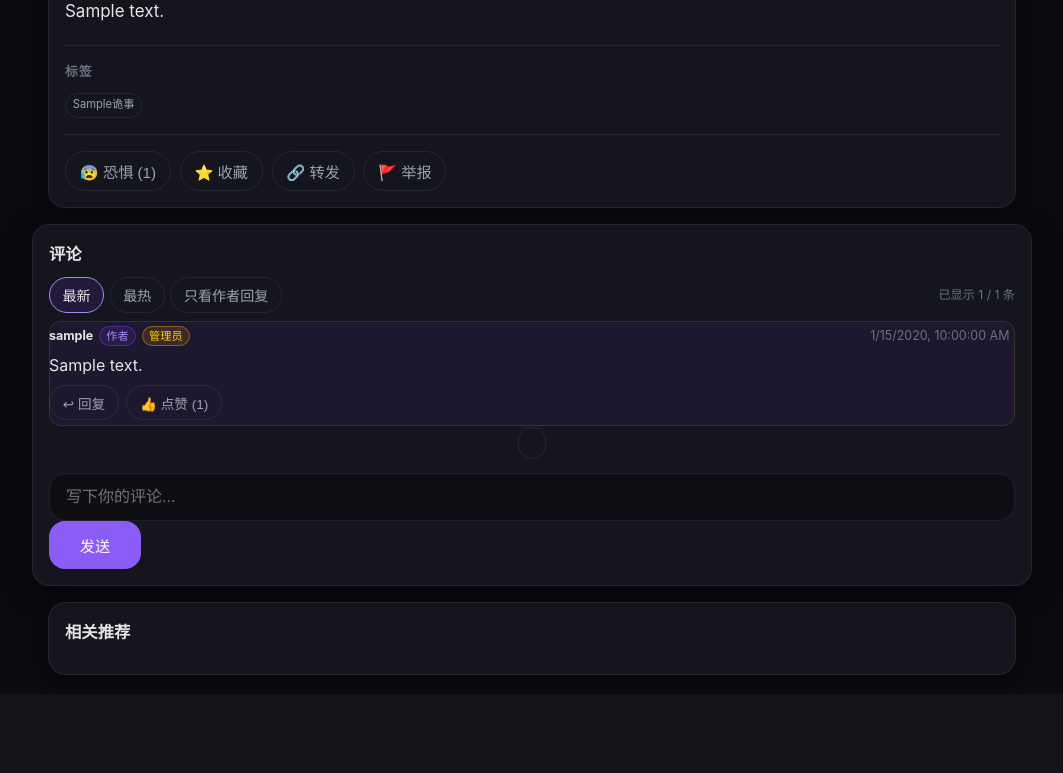
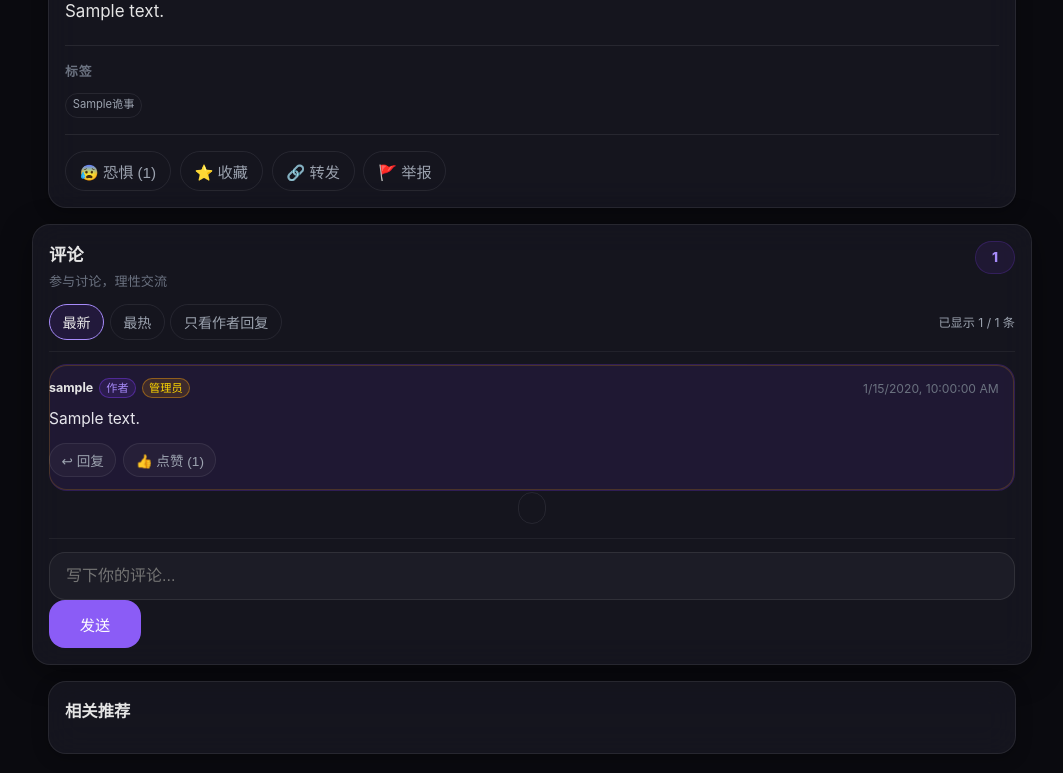
Before and after one commit to gaochenyang666-droid/guihua, a Flask app: a page that uses templates/story.html in a window 1280 px wide. Shown: the part 938-1711 px from the top of the page, without its empty margins (108-1171 px from the left). Before the commit the page ends 1613 px from the top, so only its background shows below. Run offline with Flask 3, Linux system fonts and the light colour scheme; tables that the repository leaves empty hold one stand-in row (values such as "Sample post"); grey boxes marked "Sample" are stand-in pictures; some libraries are stand-ins or nearby versions.

Commit message:
style(story): refine comments module presentation

```diff
--- a/static/css/base.css
+++ b/static/css/base.css
@@ -896,8 +896,42 @@ body.page-motion.page-leaving {
 }
 
 .story-comments-title {
-    margin: 0 0 0.6rem;
-    font-size: 1.02rem;
+    margin: 0;
+    font-size: 1.08rem;
+}
+
+.story-comments-head {
+    display: flex;
+    align-items: flex-start;
+    justify-content: space-between;
+    gap: 0.8rem;
+    margin-bottom: 0.8rem;
+}
+
+.story-comments-heading {
+    min-width: 0;
+}
+
+.story-comments-subtitle {
+    margin: 0.22rem 0 0;
+    color: var(--text-muted);
+    font-size: 0.82rem;
+    line-height: 1.5;
+}
+
+.story-comments-count {
+    display: inline-flex;
+    align-items: center;
+    justify-content: center;
+    min-width: 40px;
+    min-height: 32px;
+    padding: 0.28rem 0.7rem;
+    border-radius: 999px;
+    border: 1px solid rgba(124, 58, 237, 0.22);
+    background: rgba(124, 58, 237, 0.1);
+    color: var(--accent-purple-light);
+    font-weight: 800;
+    font-size: 0.86rem;
 }
 
 .story-comments-panel,
@@ -930,8 +964,10 @@ body.page-motion.page-leaving {
 }
 
 .story-comments-section .comments-toolbar {
-    margin: 0 0 0.55rem;
+    margin: 0 0 0.75rem;
     gap: 0.55rem;
+    padding-bottom: 0.65rem;
+    border-bottom: 1px solid rgba(255, 255, 255, 0.06);
 }
 
 .story-comments-section .comments-toolbar-group {
@@ -946,21 +982,29 @@ body.page-motion.page-leaving {
 
 .story-comments-section .comments-filter-meta {
     font-size: 0.76rem;
+    color: var(--text-secondary);
 }
 
 .story-comments-section .post-comments-list {
     min-height: 0;
+    display: flex;
+    flex-direction: column;
+    gap: 0.78rem;
 }
 
 .story-comments-section .post-comment-compose {
     align-items: flex-end;
     gap: 0.6rem;
-    margin-top: 0.55rem;
+    margin-top: 0.7rem;
+    padding-top: 0.8rem;
+    border-top: 1px solid rgba(255, 255, 255, 0.06);
 }
 
 .story-comments-section .post-comment-compose .form-input {
     min-height: 48px;
     border-radius: 16px;
+    background: rgba(255, 255, 255, 0.035);
+    border-color: rgba(255, 255, 255, 0.09);
 }
 
 .story-comments-section .post-comment-compose .btn {
@@ -968,6 +1012,79 @@ body.page-motion.page-leaving {
     min-height: 48px;
     border-radius: 16px;
     box-shadow: none;
+}
+
+.story-comments-section .comment-item {
+    padding: 0.85rem 0.95rem 0.82rem;
+    border-radius: 18px;
+    border: 1px solid rgba(255, 255, 255, 0.06);
+    background: rgba(255, 255, 255, 0.025);
+}
+
+.story-comments-section .comment-item.is-author-comment {
+    background: rgba(124, 58, 237, 0.1);
+    border-color: rgba(124, 58, 237, 0.18);
+}
+
+.story-comments-section .comment-item.is-admin-comment {
+    box-shadow: inset 0 0 0 1px rgba(245, 158, 11, 0.2);
+}
+
+.story-comments-section .comment-header {
+    gap: 0.5rem 0.8rem;
+    margin-bottom: 0.45rem;
+}
+
+.story-comments-section .comment-time {
+    color: var(--text-muted);
+    font-size: 0.76rem;
+}
+
+.story-comments-section .comment-body-text {
+    color: rgba(241, 241, 247, 0.95);
+    font-size: 0.97rem;
+    line-height: 1.72;
+}
+
+.story-comments-section .comment-actions-row {
+    display: flex;
+    flex-wrap: wrap;
+    gap: 0.42rem;
+    margin-top: 0.65rem;
+}
+
+.story-comments-section .comment-action-btn {
+    min-height: 34px;
+    padding: 0.34rem 0.72rem;
+    border-radius: 999px;
+    color: var(--text-secondary);
+    background: rgba(255, 255, 255, 0.03);
+    border-color: rgba(255, 255, 255, 0.08);
+}
+
+.story-comments-section .comment-action-btn:hover,
+.story-comments-section .comment-action-btn:focus-visible {
+    color: var(--text-primary);
+    border-color: rgba(124, 58, 237, 0.24);
+    background: rgba(124, 58, 237, 0.08);
+}
+
+.story-comments-section .comment-thread-toggle-wrap {
+    margin-top: 0.55rem;
+}
+
+.story-comments-section .comment-thread-group {
+    margin-top: 0.7rem;
+}
+
+.story-comments-section .inline-reply-box {
+    margin-top: 0.65rem;
+    padding: 0.78rem;
+    border-radius: 16px;
+}
+
+.story-comments-section .inline-reply-title {
+    margin-bottom: 0.55rem;
 }
 
 .seo-story-cover {
--- a/static/post-comments.js
+++ b/static/post-comments.js
@@ -56,23 +56,23 @@
                             '<div class="inline-reply-title">回复 @' + escapeHtml(state.replyTargetName || nick) + '</div>' +
                             '<div class="inline-reply-actions">' +
                                 '<input type="text" id="inlineReplyInput" class="form-input" placeholder="写下你的回复..." value="' + escapeAttr(state.replyDraftText || '') + '">' +
-                                '<button class="btn btn-primary btn-sm" type="button" data-action="submit-inline-reply">发送</button>' +
-                                '<button class="btn btn-ghost btn-sm" type="button" data-action="cancel-inline-reply">取消</button>' +
+                                '<button class="btn btn-primary btn-sm comment-action-btn comment-action-btn-primary" type="button" data-action="submit-inline-reply">发送</button>' +
+                                '<button class="btn btn-ghost btn-sm comment-action-btn" type="button" data-action="cancel-inline-reply">取消</button>' +
                             '</div>' +
                         '</div>'
                     )
                     : '';
                 return (
-                    '<div class="' + commentClasses.join(' ') + '" style="margin-left:' + margin + 'px; border-left:' + border + '; padding-left:' + padding + ';">' +
-                    '<div class="comment-header"><div class="comment-author-line"><span class="comment-author-name">' + escapeHtml(nick) + '</span>' + authorTag + adminTag + '</div><span>' + escapeHtml(created) + '</span></div>' +
-                    '<div style="margin-bottom:0.45rem;">' + mentionifyText((comment && comment.content) || '') + '</div>' +
-                    '<div style="display:flex; gap:0.45rem; flex-wrap:wrap;">' +
-                        '<button class="btn btn-ghost btn-sm" type="button" data-action="reply" data-parent-id="' + Number(comment.id) + '" data-nickname="' + escapeAttr(nick) + '">↩ 回复</button>' +
-                        '<button class="btn btn-ghost btn-sm" type="button" data-action="like-comment" data-comment-id="' + Number(comment.id) + '">' + ((comment && comment.is_liked) ? '👍 已赞' : '👍 点赞') + ' (' + Number((comment && comment.likes_count) || 0) + ')</button>' +
+                    '<div class="' + commentClasses.join(' ') + ' comment-depth-' + Math.min(depth, 4) + '" data-comment-depth="' + depth + '">' +
+                    '<div class="comment-header"><div class="comment-author-line"><span class="comment-author-name">' + escapeHtml(nick) + '</span>' + authorTag + adminTag + '</div><span class="comment-time">' + escapeHtml(created) + '</span></div>' +
+                    '<div class="comment-body-text">' + mentionifyText((comment && comment.content) || '') + '</div>' +
+                    '<div class="comment-actions-row">' +
+                        '<button class="btn btn-ghost btn-sm comment-action-btn" type="button" data-action="reply" data-parent-id="' + Number(comment.id) + '" data-nickname="' + escapeAttr(nick) + '">↩ 回复</button>' +
+                        '<button class="btn btn-ghost btn-sm comment-action-btn" type="button" data-action="like-comment" data-comment-id="' + Number(comment.id) + '">' + ((comment && comment.is_liked) ? '👍 已赞' : '👍 点赞') + ' (' + Number((comment && comment.likes_count) || 0) + ')</button>' +
                     '</div>' +
                     inlineReplyComposer +
                     (collapseDeepReplies
-                        ? '<div class="comment-thread-toggle-wrap"><button class="btn btn-ghost btn-sm comment-thread-toggle" type="button" data-action="toggle-replies" data-target-id="' + replyThreadId + '" data-collapsed-label="展开 ' + replyCount + ' 条深层回复" data-expanded-label="收起深层回复" aria-expanded="false">展开 ' + replyCount + ' 条深层回复</button></div><div class="comment-thread-group" id="' + replyThreadId + '" hidden>' + replies + '</div>'
+                        ? '<div class="comment-thread-toggle-wrap"><button class="btn btn-ghost btn-sm comment-thread-toggle comment-action-btn" type="button" data-action="toggle-replies" data-target-id="' + replyThreadId + '" data-collapsed-label="展开 ' + replyCount + ' 条深层回复" data-expanded-label="收起深层回复" aria-expanded="false">展开 ' + replyCount + ' 条深层回复</button></div><div class="comment-thread-group" id="' + replyThreadId + '" hidden>' + replies + '</div>'
                         : replies) +
                     '</div>'
                 );
@@ -173,7 +173,16 @@
                 var host = document.getElementById('postCommentsList');
                 if (!host) return;
                 var commentsHtml = renderVisibleComments(state, post);
-                host.innerHTML = commentsHtml || '<div style="color:var(--text-muted);">暂无评论</div>';
+                host.innerHTML = commentsHtml || '<div class="state-empty profile-inline-state">暂无评论</div>';
+                Array.prototype.forEach.call(host.querySelectorAll('[data-comment-depth]'), function (node) {
+                    var rawDepth = Number(node.getAttribute('data-comment-depth') || 0);
+                    var margin = Math.max(0, rawDepth) * 20;
+                    var border = rawDepth > 0 ? '2px solid var(--border-color)' : 'none';
+                    var padding = rawDepth > 0 ? '0.9rem' : '0';
+                    node.style.marginLeft = margin + 'px';
+                    node.style.borderLeft = border;
+                    node.style.paddingLeft = padding;
+                });
                 if (typeof hooks.bindEvents === 'function') hooks.bindEvents();
                 updateToolbar(state, post);
                 updateMoreButton(state, post);
--- a/static/story-detail.js
+++ b/static/story-detail.js
@@ -32,6 +32,20 @@
 
     async function doPost(url, payload) {
         return requestJson(url, { method: 'POST', body: payload });
+    }
+
+    function countAllComments(list) {
+        if (!Array.isArray(list) || !list.length) return 0;
+        return list.reduce(function (total, item) {
+            return total + 1 + countAllComments(item && item.replies);
+        }, 0);
+    }
+
+    function updateCommentsHeader() {
+        var countEl = document.getElementById('storyCommentsCount');
+        if (!countEl) return;
+        var total = countAllComments(currentPost && currentPost.comments);
+        countEl.textContent = String(total);
     }
 
     function updateActionButtons() {
@@ -186,6 +200,7 @@
         comments.resetVisibility(state, currentPost);
         comments.scheduleRender(state, currentPost, { bindEvents: bindCommentListEvents });
         updateActionButtons();
+        updateCommentsHeader();
     }
 
     try {
--- a/templates/story.html
+++ b/templates/story.html
@@ -87,7 +87,13 @@
 
         <section class="post-page-main glass story-comments-panel">
             <section class="comments-section story-comments-section">
-                <h2 class="story-comments-title">评论</h2>
+                <div class="story-comments-head">
+                    <div class="story-comments-heading">
+                        <h2 class="story-comments-title">评论</h2>
+                        <p class="story-comments-subtitle">参与讨论，理性交流</p>
+                    </div>
+                    <span class="story-comments-count" id="storyCommentsCount">0</span>
+                </div>
                 <div class="comments-toolbar">
                     <div class="comments-toolbar-group">
                         <button class="btn btn-ghost btn-sm comments-filter-btn" id="commentsSortLatestBtn" type="button" data-action="sort-comments" data-sort-mode="latest">最新</button>
```
Also changed, not shown: static/css/mobile-layout.css (+38 -4 lines).
